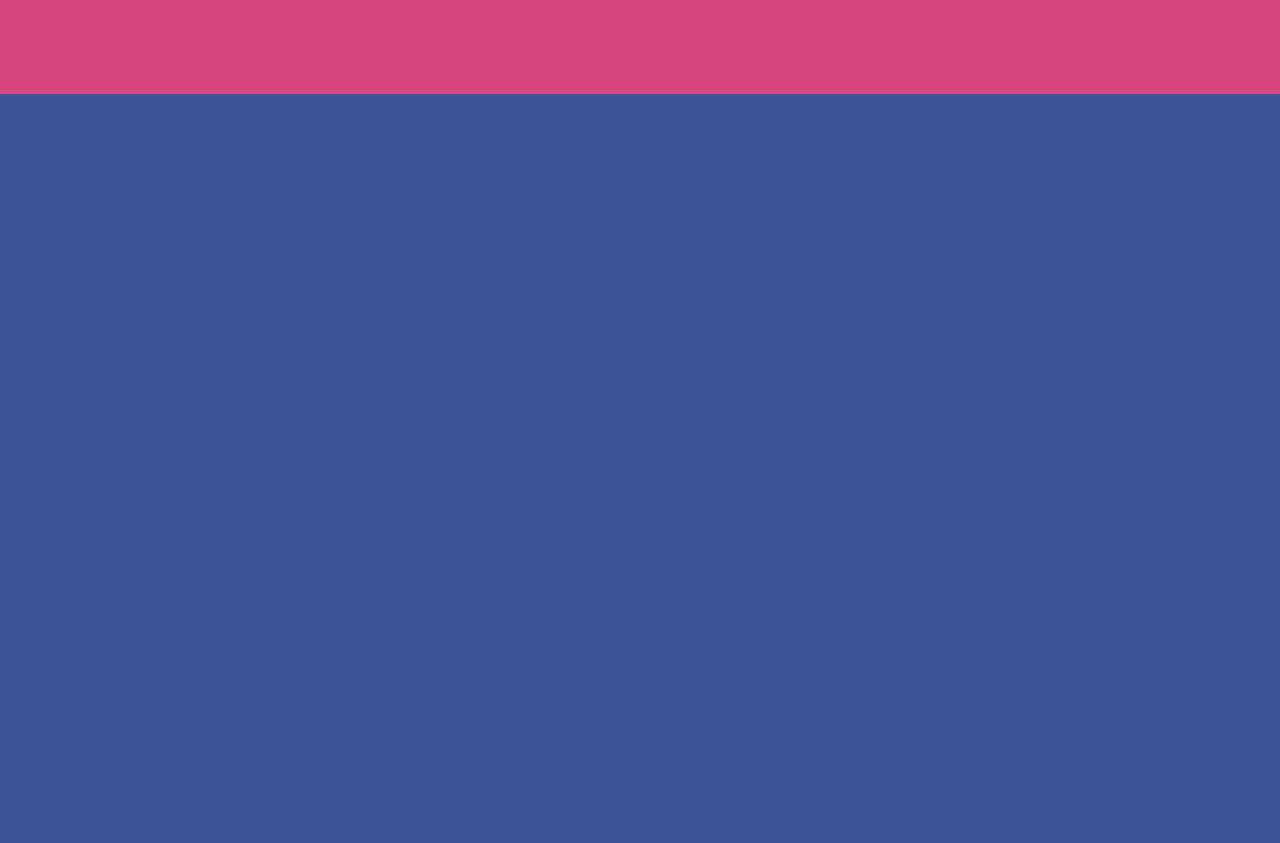
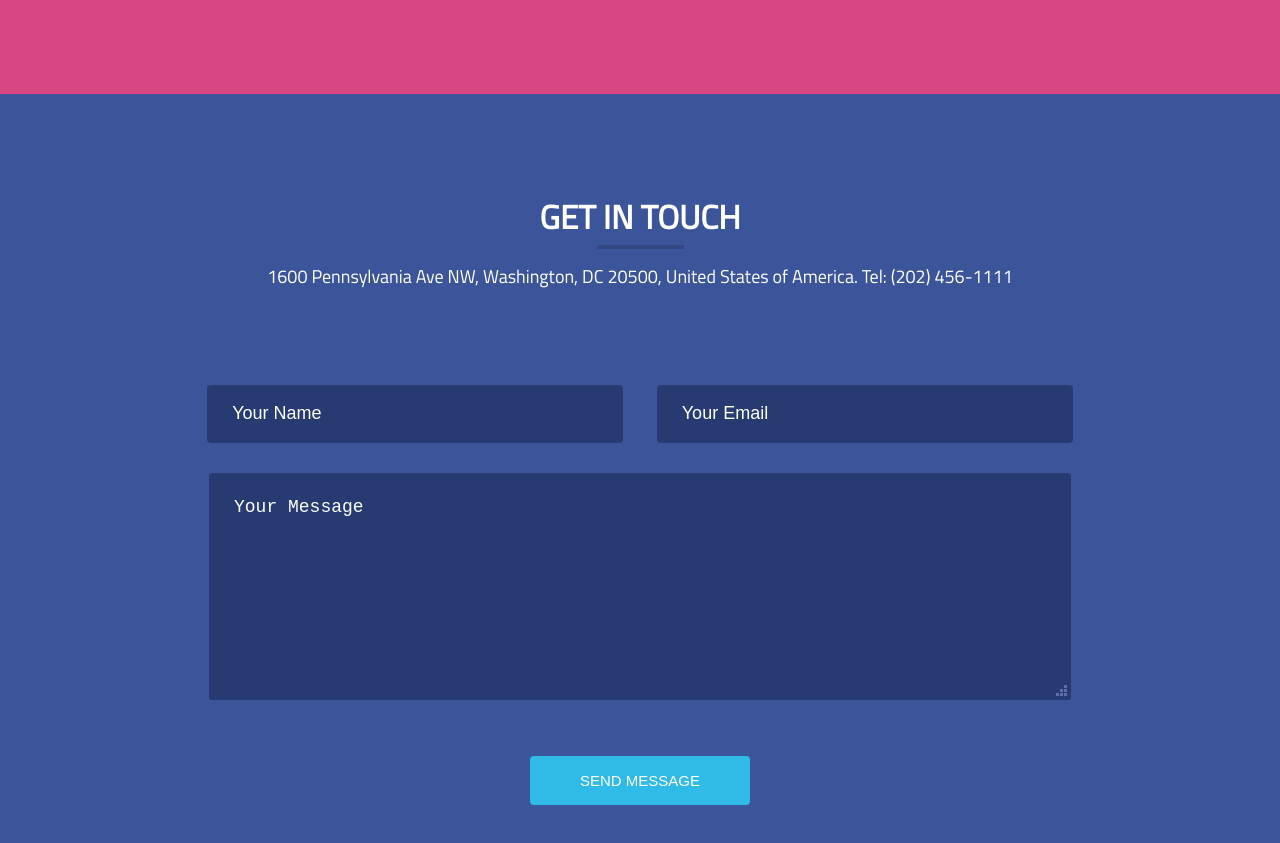
Before and after one commit to ohyoyo/CUDA, a plain HTML site: page index.html in a window 1280 px wide. Shown: the part 5137-5980 px from the top of the page. Drawn offline with Linux system fonts and the light colour scheme.

Commit message:
add section getintouch + add style css nav.css

```diff
--- /dev/null
+++ b/asset/css/nav.css
@@ -0,0 +1,29 @@
+form, textarea:focus, input:focus, button:focus {
+    outline: none;
+}
+
+::-webkit-input-placeholder { /* Chrome/Opera/Safari */
+  color: rgb(255, 255, 255);
+}
+
+::-moz-placeholder { /* Firefox 19+ */
+  color: rgb(255, 255, 255);
+}
+
+:-ms-input-placeholder { /* IE 10+ */
+  color: rgb(255, 255, 255);
+}
+
+:-moz-placeholder { /* Firefox 18- */
+  color: rgb(255, 255, 255);
+}
+
+::-webkit-input-placeholder:after{
+    color:red;
+    content:"*";
+}
+
+::-webkit-resizer {
+    background-image: url(../img/views/arrow.png);
+    background-repeat: no-repeat;
+}
--- a/asset/css/style.css
+++ b/asset/css/style.css
@@ -596,3 +596,101 @@ section#testimonials #testimonials .table .desc .mission {
     margin-top: 10px;
     color: rgb(255, 221, 153);
 }
+/* end section testimonials
+
+   section getintouch
+*/
+section#getintouch {
+    color: rgb(255, 255, 255);
+    text-align: center;
+}
+
+section#getintouch nav#top {
+    padding-top: 15px;
+}
+
+section#getintouch nav#top h1 {
+    font-size: 33px;
+    top: 50px;
+    position: relative;
+    text-transform: uppercase;
+}
+
+section#getintouch nav#top #filet {
+    width: 87px;
+    margin: 0 auto;
+    top: 20px;
+    border-top: 4px solid rgb(0, 0, 0);
+    opacity: 0.149;
+    position: relative;
+}
+
+section#getintouch nav#top #mess {
+    width: 860px;
+    margin: 0 auto;
+    font-size: 18px;
+    top: 35px;
+    position: relative;
+    line-height: 1.444;
+    -moz-transform: matrix( 1,0,0,1.03213475092582,0,0);
+    -webkit-transform: matrix( 1,0,0,1.03213475092582,0,0);
+    -ms-transform: matrix( 1,0,0,1.03213475092582,0,0);
+
+}
+
+section#getintouch form#getintouch {
+    padding-top: 50px;
+    width: 1006px;
+    margin: 0 auto;
+}
+
+section#getintouch form#getintouch input.input {
+    width: 389px;
+    height: 56px;
+    margin-top: 80px;
+    margin-right: 15px;
+    margin-left: 15px;
+    background-color: rgb(39, 58, 113);
+    border-radius: 4px;
+    border: none;
+    font-size: 18px;
+    line-height: 1;
+    left: 25px;
+    padding-left: 25px;
+}
+
+section#getintouch form#getintouch textarea {
+    width: 835px;
+    height: 200px;
+    margin-top: 30px;
+    margin-right: 15px;
+    margin-left: 15px;
+    background-color: rgb(39, 58, 113);
+    border-radius: 3px;
+    font-size: 18px;
+    line-height: 1;
+    color: rgb(255, 255, 255);
+    border: none;
+    padding-left: 25px;
+    padding-top: 25px;
+}
+
+section#getintouch form#getintouch button {
+    background-color: rgb(48, 186, 231);
+    width: 220px;
+    margin: 0 auto;
+    padding: 16px;
+    color: rgb(255, 255, 255);
+    font-size: 15px;
+    margin-top: 50px;
+    border-radius: 4px;
+    border-bottom-style: solid;
+    border-bottom-color: rgba(0, 0, 0, 0.25);
+    text-transform: uppercase;
+    border: none;
+}
+
+section#getintouch form#getintouch button:hover {
+    border-bottom-color: rgb(48, 186, 231);
+    border: none;
+}
--- a/index.html
+++ b/index.html
@@ -11,6 +11,7 @@
 
         <link href="https://fonts.googleapis.com/css?family=Titillium+Web" rel="stylesheet">
         <link rel="stylesheet" type="text/css" href="asset/css/style.css">
+        <link rel="stylesheet" type="text/css" href="asset/css/nav.css">
 
     </head>
     <body>
@@ -229,7 +230,17 @@
             </div>
         </section>
         <section id="getintouch">
-
+            <nav id="top">
+                <h1>get in touch</h1>
+                <div id="filet"></div>
+                <div id="mess">1600 Pennsylvania Ave NW, Washington, DC 20500, United States of America. Tel: (202) 456-1111</div>
+            </nav>
+            <form id="getintouch">
+                <input class="input" type="text" name="name" placeholder="Your Name">
+                <input class="input" type="email" name="email" placeholder="Your Email">
+                <textarea name="message" placeholder="Your Message" ></textarea>
+                <button type="submit">send message</button>
+            </form>
         </section>
         <section id="mediasocial">
 
```
Also changed, not shown: asset/img/views/arrow.png (added).
